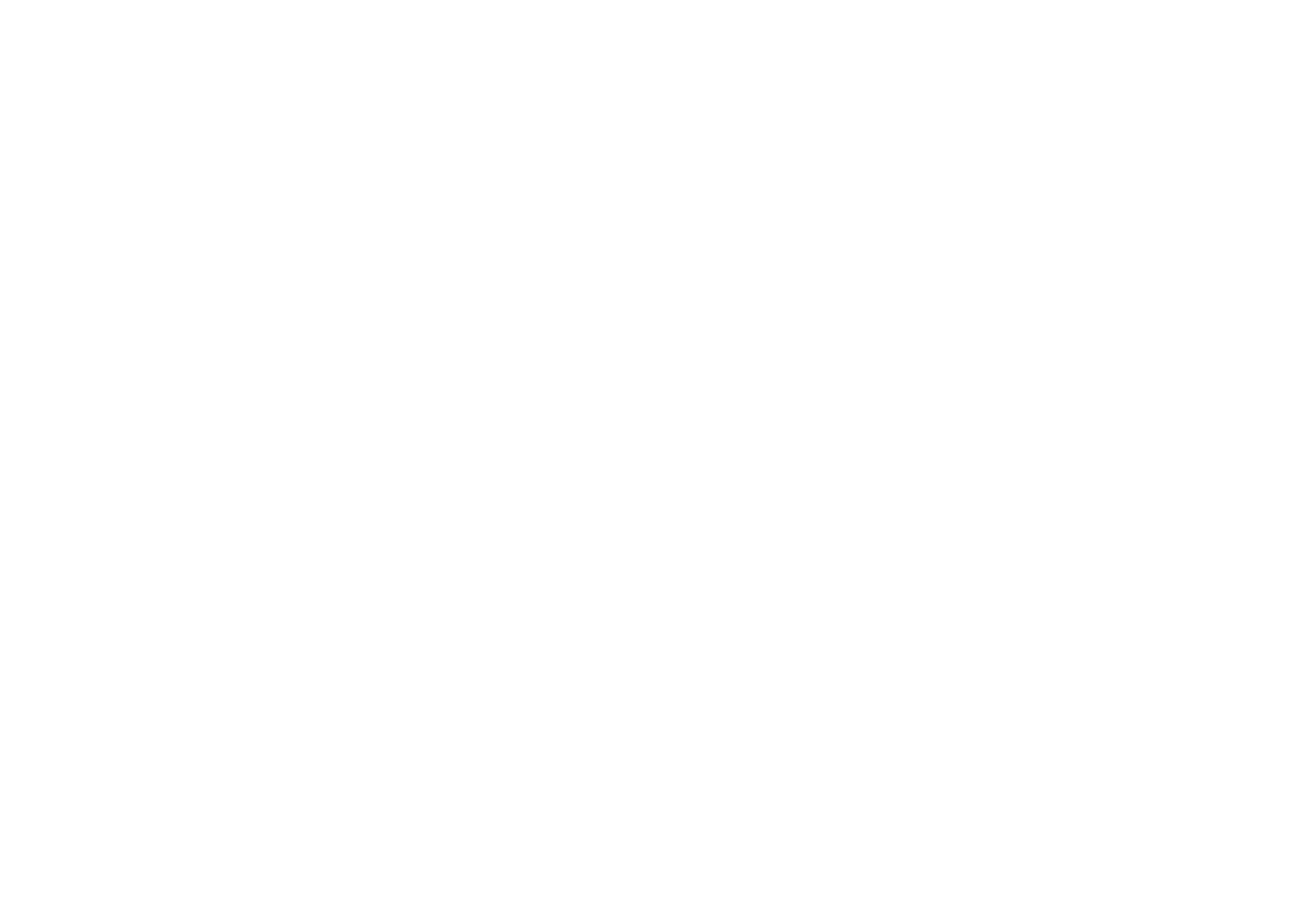
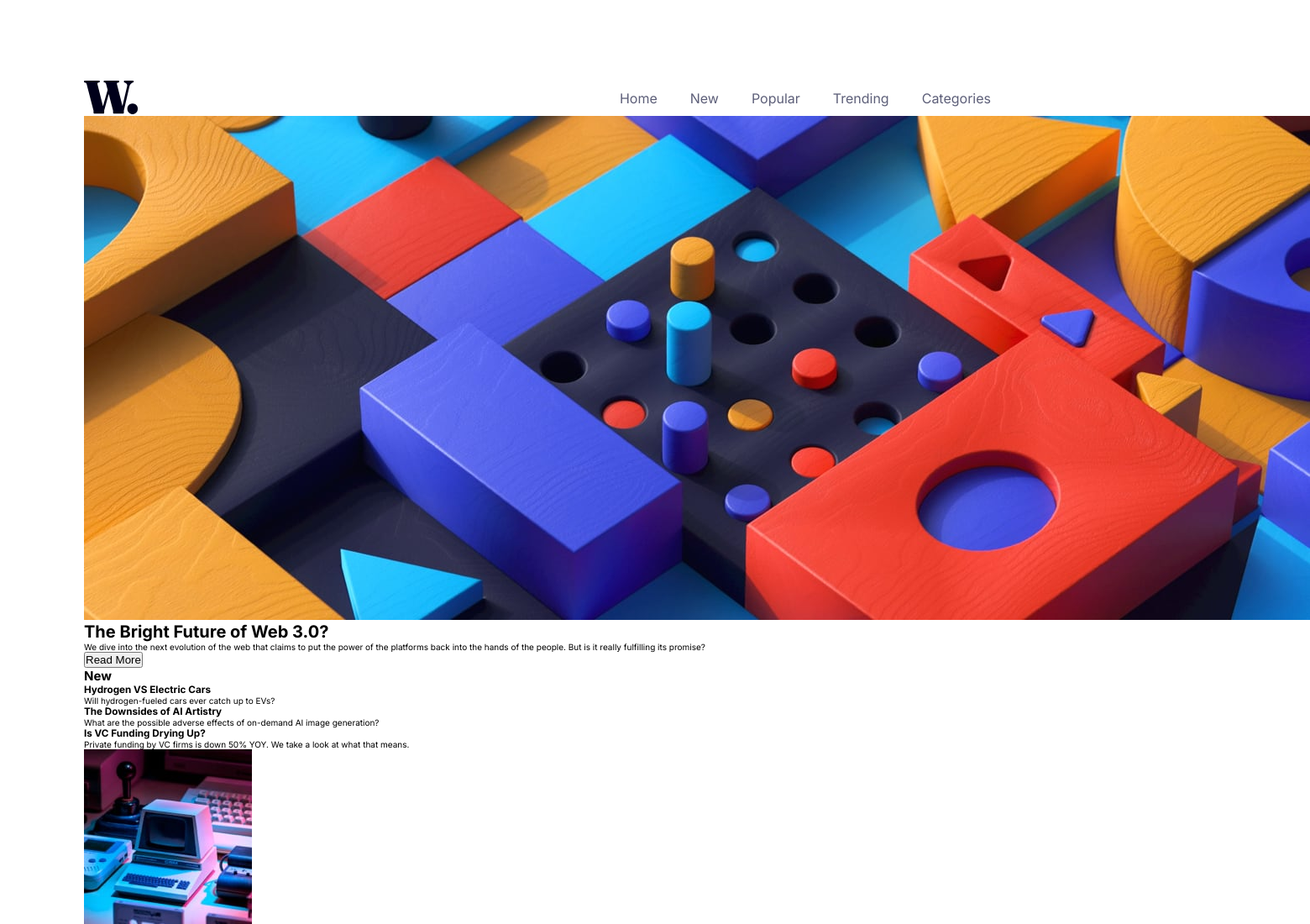
Before and after one commit to yagnik0/News-Homepage, a plain HTML site: page index.html in a window 1280 px wide. Shown: the top 1100 px of the page at 84% size, 1560 px wide, since content can reach past the window. Before the commit the page ends 800 px from the top, so only its background shows below. Drawn offline with nearby package versions, Linux system fonts and the light colour scheme; a script that the page names is missing.

Commit message:
second commit

```diff
--- a/index.html
+++ b/index.html
@@ -1,14 +1,106 @@
 <!DOCTYPE html>
 <html lang="en">
-<head>
-    <meta charset="UTF-8">
-    <meta name="viewport" content="width=device-width, initial-scale=1.0">
-    <link rel="stylesheet" href="style.css">
-    <link rel="shortcut icon" href="images/favicon-32x32.png" type="image/x-icon">
+  <head>
+    <meta charset="UTF-8" />
+    <meta name="viewport" content="width=device-width, initial-scale=1.0" />
+    <link rel="stylesheet" href="style.css" />
+    <link rel="preconnect" href="https://fonts.googleapis.com" />
+    <link rel="preconnect" href="https://fonts.gstatic.com" crossorigin />
+    <link
+      href="https://fonts.googleapis.com/css2?family=Inter:wght@100..900&display=swap"
+      rel="stylesheet"
+    />
+    <link
+      rel="shortcut icon"
+      href="images/favicon-32x32.png"
+      type="image/x-icon"
+    />
     <script src="script.js" defer></script>
     <title>News Homepage</title>
-</head>
-<body>
-
-</body>
+  </head>
+  <body>
+    <header class="header-content">
+      <div class="logo">
+        <img src="images/logo.svg" alt="logo" />
+      </div>
+      <nav class="nav-bar">
+        <ul class="nav-list">
+          <li><a href="#">Home</a></li>
+          <li><a href="#">New</a></li>
+          <li><a href="#">Popular</a></li>
+          <li><a href="#">Trending</a></li>
+          <li><a href="#">Categories</a></li>
+        </ul>
+      </nav>
+      <div class="mobile-nav-btn">
+        <ion-icon name="menu-outline" class="mobile-nav-icon"></ion-icon>
+        <ion-icon name="close-outline" class="mobile-nav-icon"></ion-icon>
+      </div>
+    </header>
+    <main>
+      <div class="main-flex">
+        <div class="grid-content">
+          <div class="hero-image">
+            <img src="images/image-web-3-desktop.jpg" alt="web-3">
+          </div>
+          <div class="hero-head">
+            <h1>The Bright Future of Web 3.0?</h1>
+          </div>
+          <div class="hero-para">
+            <p>We dive into the next evolution of the web that claims to put the power of the platforms back into the hands of the people. But is it really fulfilling its promise?</p>
+            <button class="btn-primary">Read More</button>
+          </div>
+        </div>
+        <div class="flex-box-side">
+          <h2 class="side-head">New</h2>
+          <div class="flex-column">
+            <h3 class="box-head">Hydrogen VS Electric Cars</h3>
+            <p class="box-para">Will hydrogen-fueled cars ever catch up to EVs?</p>
+          </div>
+          <div class="flex-column">
+            <h3 class="box-head">The Downsides of AI Artistry</h3>
+            <p class="box-para">What are the possible adverse effects of on-demand AI image generation?</p>
+          </div>
+          <div class="flex-column">
+            <h3 class="box-head">Is VC Funding Drying Up?</h3>
+            <p class="box-para">Private funding by VC firms is down 50% YOY. We take a look at what that means.</p>
+          </div>
+        </div>
+      </div>
+      <div class="grid-3-col">
+        <div class="boxes">
+          <div class="box-image"><img src="images/image-retro-pcs.jpg" alt="retro-pc">
+          <div class="box-content">
+            <p class="box-head">01</p>
+            <p class="box-title">Reviving Retro PCs</p>
+            <p class="box-para">What happens when old PCs are given modern upgrades?</p>
+          </div>
+        </div>
+        <div class="boxes">
+          <div class="box-image"><img src="images/image-top-laptops.jpg" alt="laptop">
+          <div class="box-content">
+            <p class="box-head">02</p>
+            <p class="box-title">Top 10 Laptops of 2022</p>
+            <p class="box-para">Our best picks for various needs and budgets.</p>
+          </div>
+        </div>
+        <div class="boxes">
+          <div class="box-image"><img src="images/image-gaming-growth.jpg" alt="gaming">
+          <div class="box-content">
+            <p class="box-head">03</p>
+            <p class="box-title">The Growth of Gaming</p>
+            <p class="box-para">How the pandemic has sparked fresh opportunities</p>
+          </div>
+        </div>
+      </div>
+    </main>
+    <script
+      type="module"
+      src="https://unpkg.com/ionicons@7.1.0/dist/ionicons/ionicons.esm.js"
+    ></script>
+    <script
+      nomodule
+      src="https://unpkg.com/ionicons@7.1.0/dist/ionicons/ionicons.js"
+    ></script>
+  </body>
 </html>
--- a/script.js
+++ /dev/null
@@ -1 +0,0 @@
-console.log('Hello world');
--- a/style.css
+++ b/style.css
@@ -0,0 +1,83 @@
+:root {
+    --softorange:hsl(35, 77%, 62%);
+    --softred:hsl(5, 85%, 63%);
+    --offwhite:hsl(36, 100%, 99%);
+    --gray:hsl(233, 8%, 79%);
+    --darkgray:hsl(236, 13%, 42%);
+    --verydark:hsl(240, 100%, 5%);
+}
+
+* {
+    margin: 0;
+    padding: 0;
+    box-sizing: border-box;
+}
+
+html {
+    font-size: 62.5%;
+}
+
+body {
+    font-family: "Inter", sans-serif;
+    padding: 9.6rem 10rem;
+}
+
+/* Header Styling */
+
+.header-content {
+    display: flex;
+    justify-content: space-between;
+    align-items: center;
+}
+
+.nav-list{
+    display: flex;
+    gap: 3.9rem;
+    font-size: 1.6rem;
+    align-items: center;
+    list-style: none;
+}
+
+.nav-list a{
+    text-decoration: none;
+    color: var(--darkgray);
+    transition: all 0.3s ease-in;
+    position: relative;
+}
+
+.nav-list a:hover{
+    color: var(--softorange);
+}
+
+.nav-list a::before {
+    content: '';
+    position: absolute;
+    bottom: -1rem;
+    left: 0;
+    width: 0%;
+    height: 0.3rem;
+    background-color: #333;
+    transition: all 0.5s;
+}
+
+.nav-list a:hover::before {
+    width: 100%;
+}
+
+.mobile-nav-icon {
+    width: 4rem;
+    height: 4rem;
+    font-weight: 700;
+}
+
+.mobile-nav-btn {
+    display: none;
+    background: transparent;
+    cursor: pointer;
+}
+
+.mobile-nav-icon[name ="close-outline"] {
+    display: none;
+}
+
+/* Main Content Styling */
```
